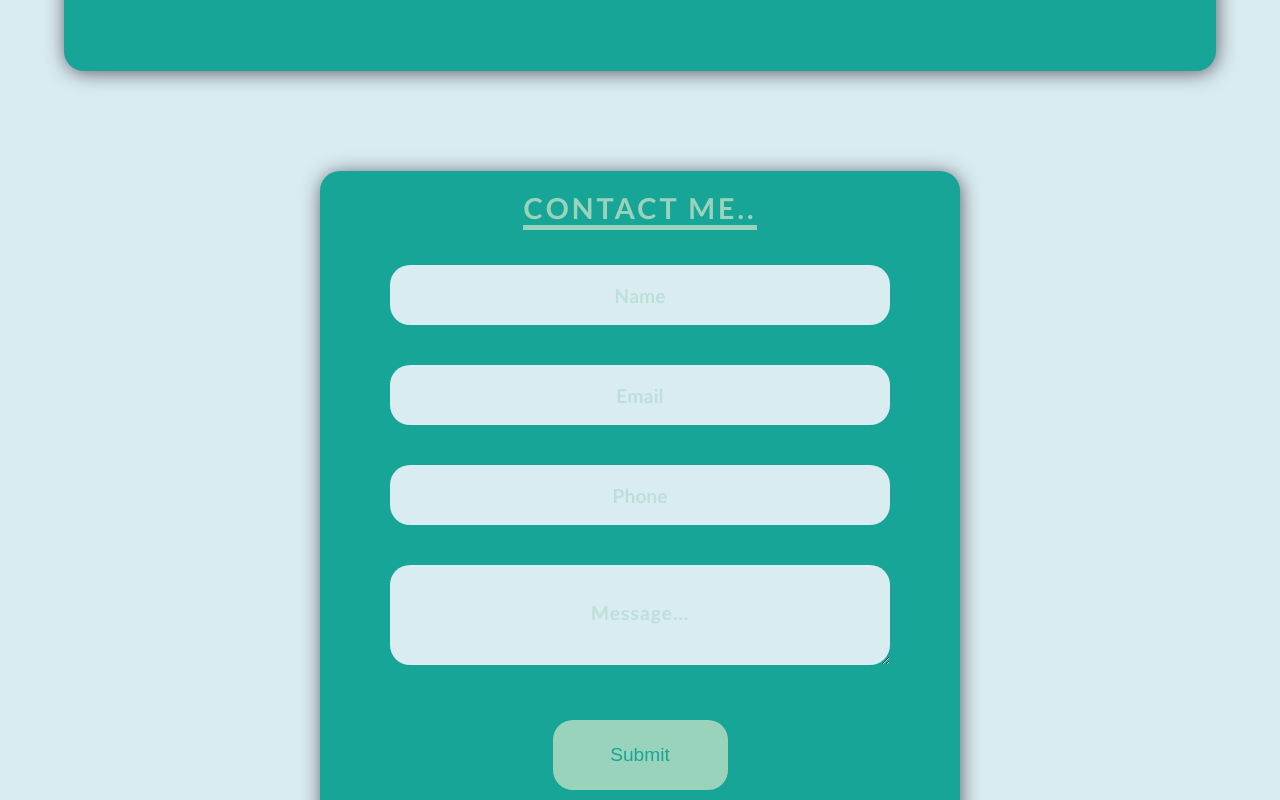
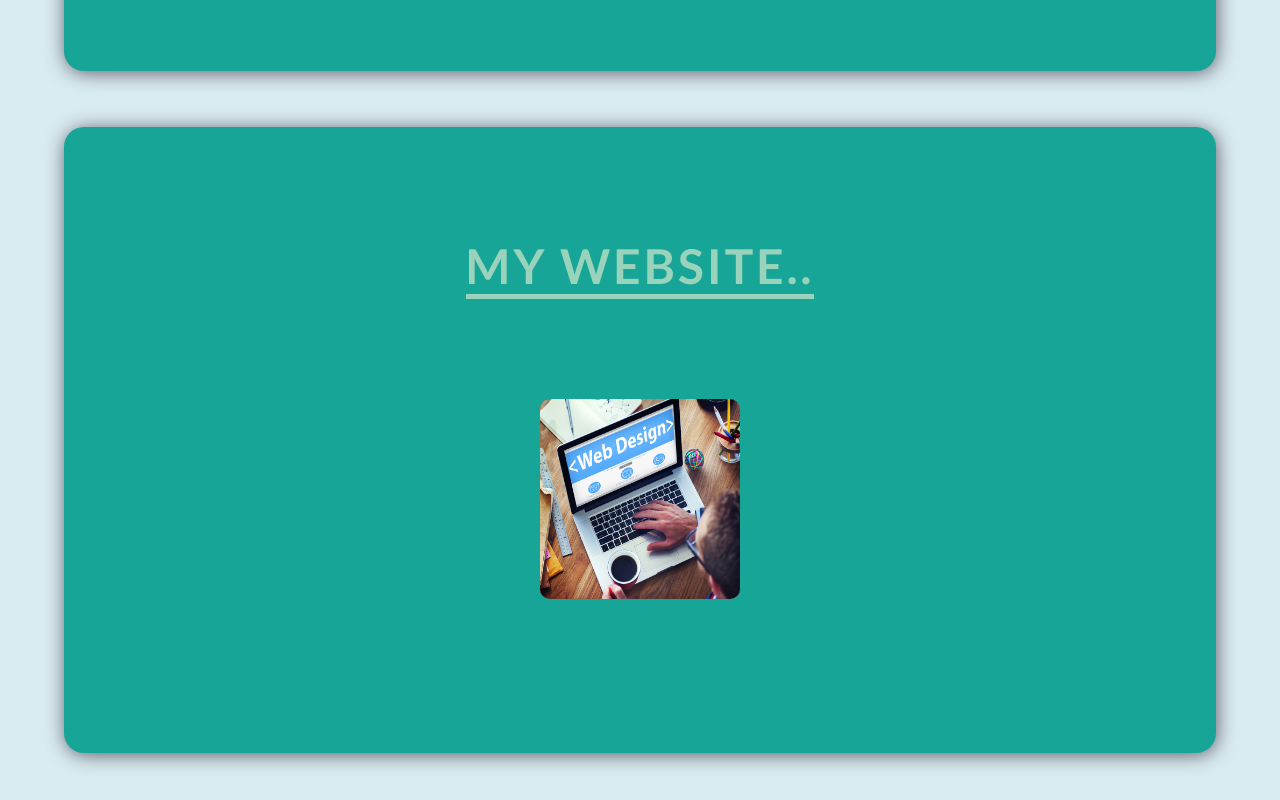
Before and after one commit to sid10297/portfolio, a plain HTML site: page index.html in a window 1280 px wide. Shown: the part 1460-2260 px from the top of the page. Drawn offline with Linux system fonts and the light colour scheme.

Commit message:
Add Website Link

```diff
--- a/index.html
+++ b/index.html
@@ -39,6 +39,15 @@
         <img class="cssImage" src="./Images/CSS.png" alt="CSS" />
         <img src="./Images/bootstrap.png" alt="Bootstrap" />
         <img src="./Images/Javascript.png" alt="Javascript" />
+
+      </div>
+    </section>
+    <br><br>
+    <section id="skills" class="skillSection">
+      <div><h1 class="heading">My Website..</h1></div>
+      <div class="skillImages">
+        <a href="https://digibea-demo-website.herokuapp.com/" target="_blank"><img class="htmlImage" src="./Images/websiteImg.jpeg" alt="html5" />
+        </a>
       </div>
     </section>
     <section id="contact" class="contactMe">
```
Also changed, not shown: Images/websiteImg.jpeg (added).
